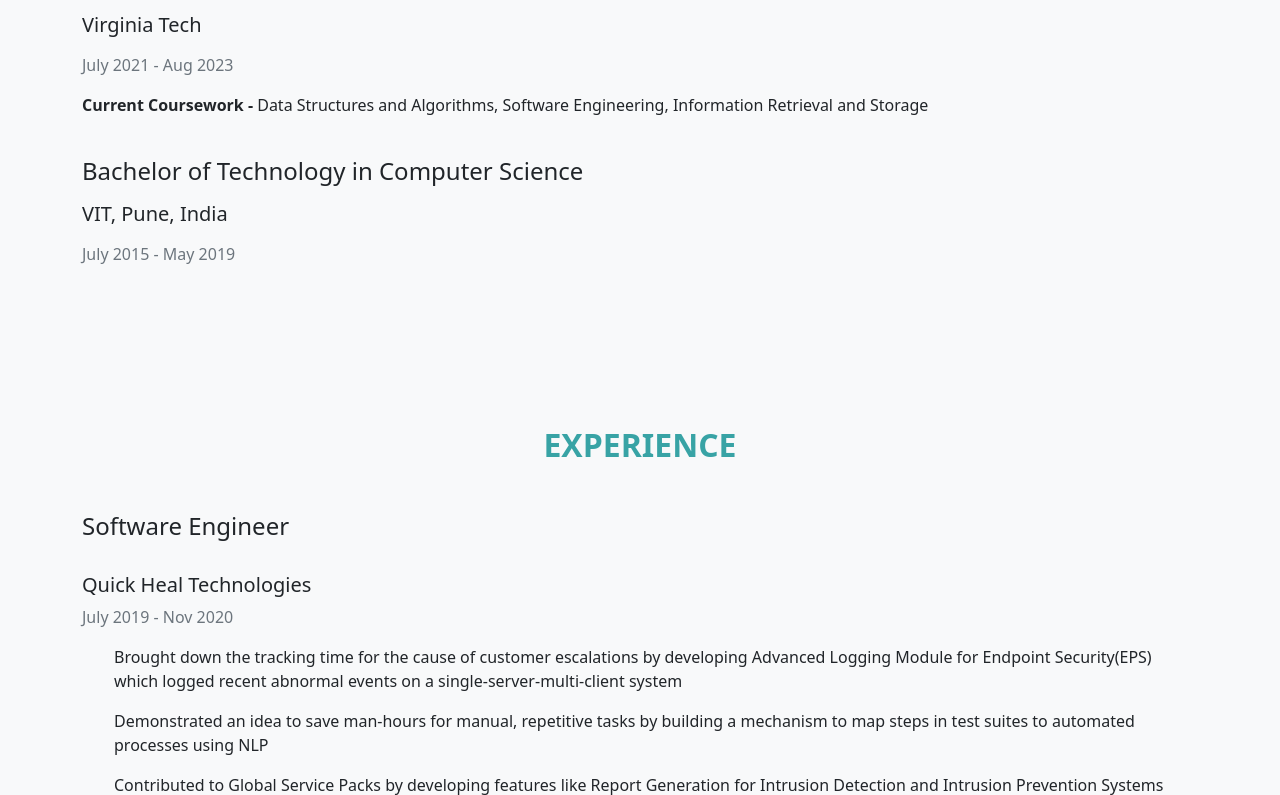
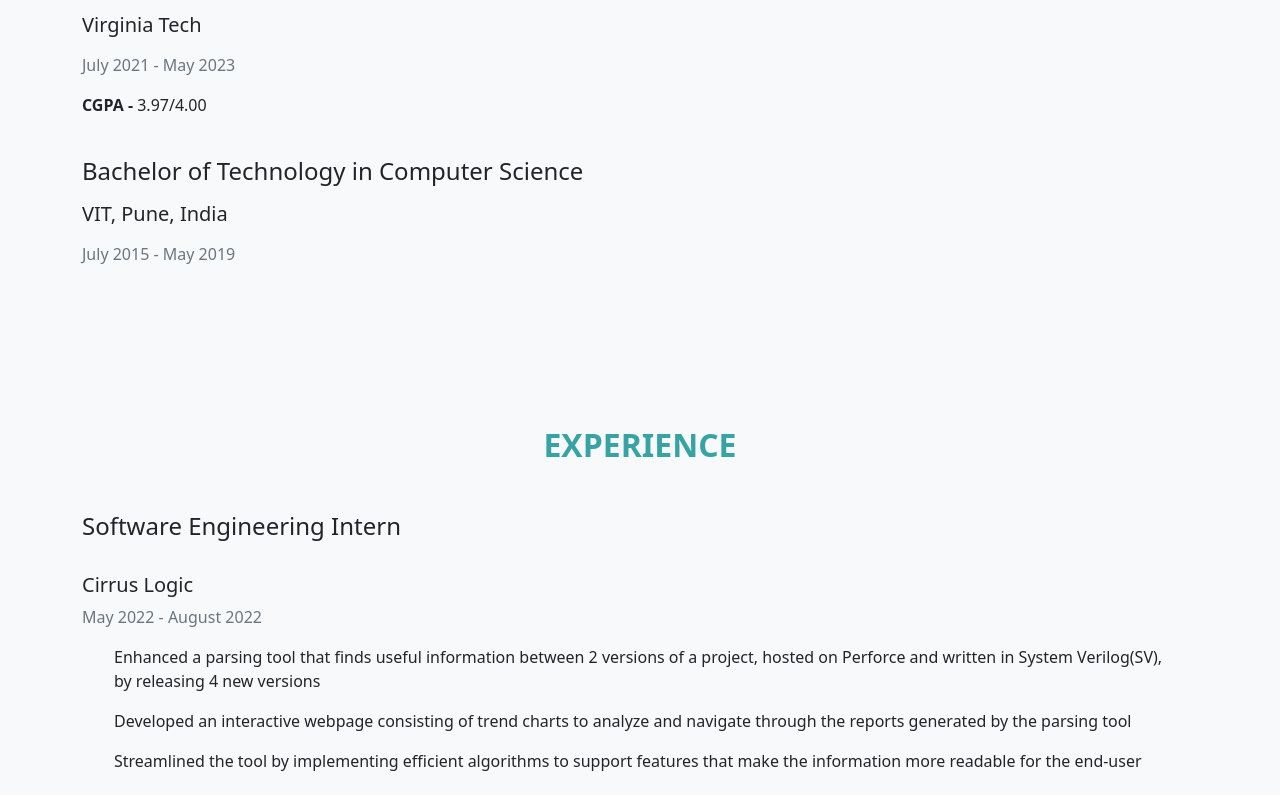
Before and after one commit to ShantanuDeore2/shantanudeore, a plain HTML site: page index.html in a window 1280 px wide. Shown: the part 1086-1881 px from the top of the page. Drawn offline with Linux system fonts and the light colour scheme.

Commit message:
Update index.html

```diff
--- a/index.html
+++ b/index.html
@@ -57,7 +57,7 @@
                   </p>
                   <div class="row">
                     <div class="col-lg-12 d-flex align-items-center">
-                        <a href="./img/Shantanu_Deore_resume.pdf" class="btn px-3 btn-danger me-5" download = "./img/Shantanu_Deore_resume.pdf">Download Resume</a>
+                        <a href="./img/Shantanu-Deore-Resume.pdf" class="btn px-3 btn-danger me-5" download = "./img/Shantanu_Deore_resume.pdf">Download Resume</a>
                         <div class="social-links">
                            <!--a href="#" class="text-dark me-2"><i class="fab fa-facebook-f"></i></a>
                            <a href="#" class="text-dark me-2"><i class="fab fa-twitter"></i></a>
@@ -88,9 +88,9 @@
                     <div class="about-text">
                        <h4 class="fs-4 mb-3"> Master of Engineering in Computer Science </h4>
                        <h4 class="fs-5 mb-3"> Virginia Tech </h4>
-                       <p class="text-muted">July 2021 - Aug 2023</p>
+                       <p class="text-muted">July 2021 - May 2023</p>
                        <div class="fact-item">
-                        <p> <span class = "fw-bold">Current Coursework - </span> Data Structures and Algorithms, Software Engineering, Information Retrieval and Storage</p>
+                        <p> <span class = "fw-bold">CGPA - </span> 3.97/4.00</p>
                     </div>
                     </div>
             </div>
@@ -117,7 +117,29 @@
                 </div>
             </div>
         </div>
-        <div class="row">
+      <div class="row">
+                <div class="about-text">
+                   <h4 class="fs-4 mb-3"> Software Engineering Intern </h4>
+                </div>
+                <div class="row my-3">
+
+                        <div class="fact-item">
+                           <h5 class="fs-5 ">Cirrus Logic</h5>
+                           <p class="text-muted">May 2022 - August 2022</p>
+                           <ul class="fs-6 ">
+                            <p>Enhanced a parsing tool that finds useful information between 2 versions of a project, hosted on Perforce and
+written in System Verilog(SV), by releasing 4 new versions</p>
+                            <p> Developed an interactive webpage consisting of trend charts to analyze and navigate through the reports
+generated by the parsing tool
+                                </p>
+                            <p>Streamlined the tool by implementing efficient algorithms to support features that make the information more
+readable for the end-user</p>
+
+                           </ul>
+                        </div>
+                </div>
+        </div>
+      <div class="row">
                 <div class="about-text">
                    <h4 class="fs-4 mb-3"> Software Engineer </h4>
                 </div>
```
